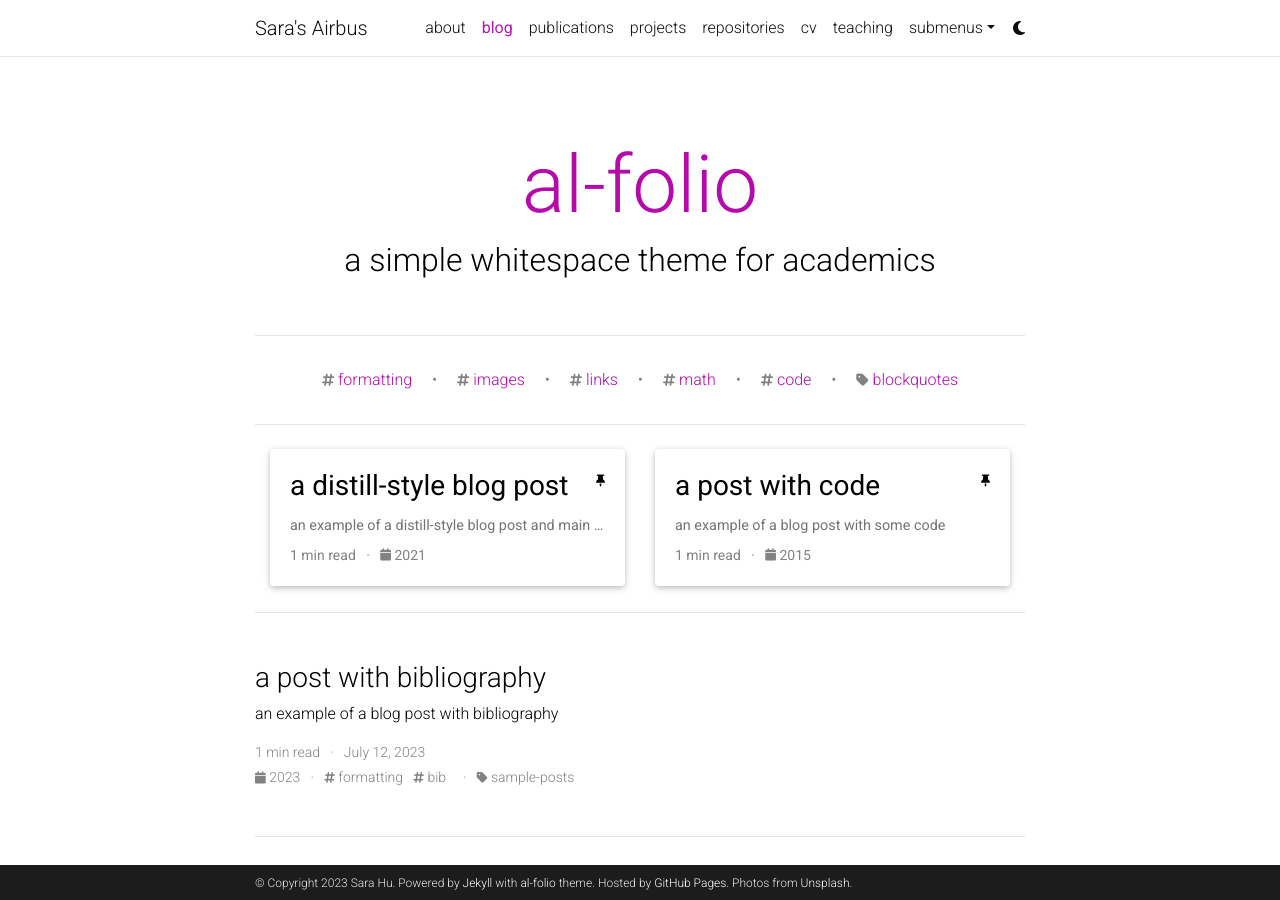
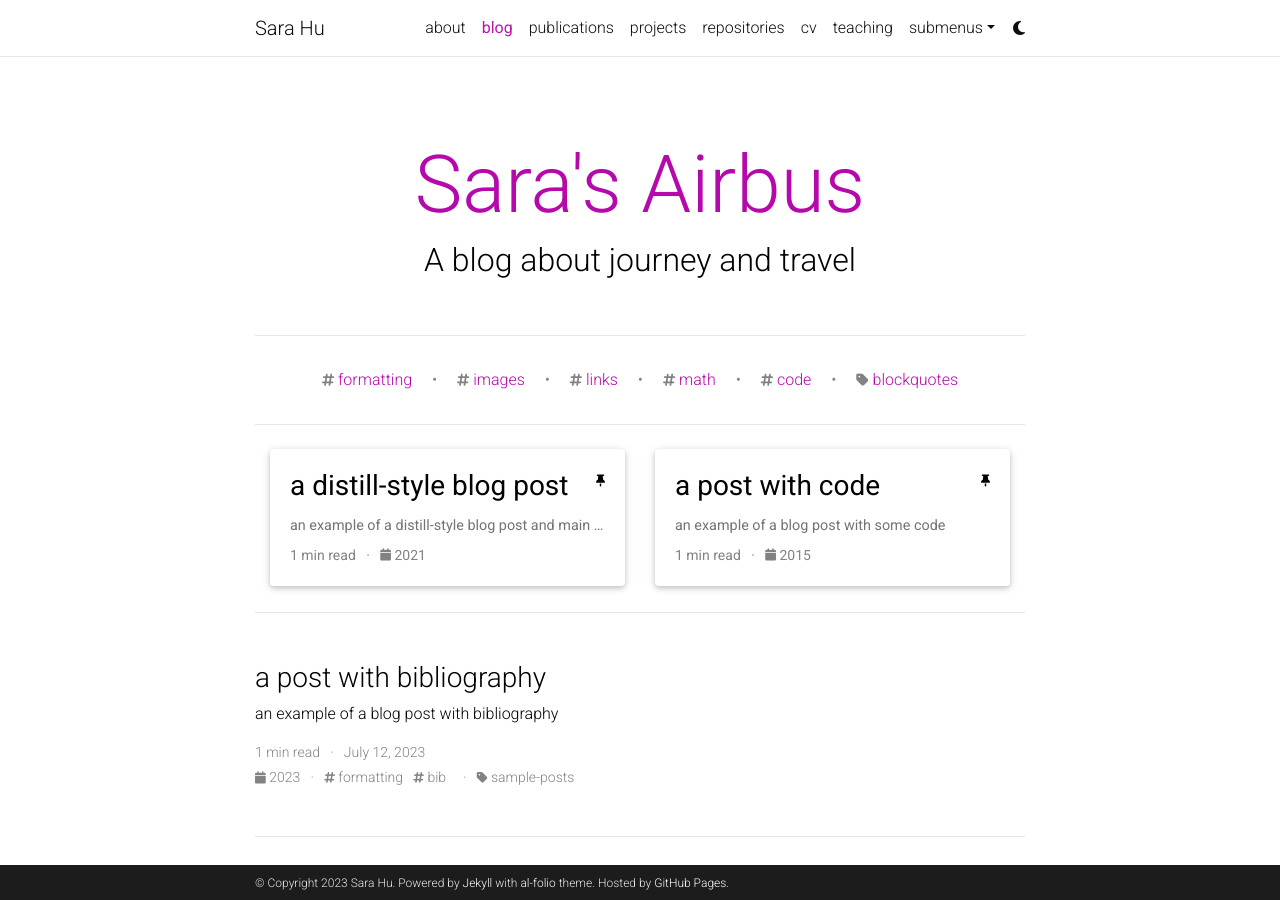
Before and after one commit to hu921/hu921.jeykll, a Jekyll site: the page built from blog/index.html, in a window 1280 px wide and 900 px high. Built offline with Jekyll 4.4.1, drawn with Linux system fonts in a browser that asks for light colours; the list of posts is cut into pages by our own code; comment, search, counter and statistics services are not loaded; a style sheet for code colours, icons or effects is not loaded.

Commit message:
Update _config.yml
change title, names

```diff
--- a/_config.yml
+++ b/_config.yml
@@ -2,7 +2,7 @@
 # Site settings
 # -----------------------------------------------------------------------------
 
-title: Sara's Airbus # the website title (if blank, full name will be used instead)
+title: Sara Hu # the website title (if blank, full name will be used instead)
 first_name: Sara
 # middle_name:
 last_name: Hu
@@ -12,14 +12,14 @@
 footer_text: >
   Powered by <a href="https://jekyllrb.com/" target="_blank">Jekyll</a> with <a href="https://github.com/alshedivat/al-folio">al-folio</a> theme.
   Hosted by <a href="https://pages.github.com/" target="_blank">GitHub Pages</a>.
-  Photos from <a href="https://unsplash.com" target="_blank">Unsplash</a>.
+# Photos from <a href="https://unsplash.com" target="_blank">Unsplash</a>.
 keywords: jekyll, jekyll-theme, academic-website, portfolio-website  # add your own keywords or leave empty
 
 lang: en # the language of your site (for example: en, fr, cn, ru, etc.)
 icon: ⚛️  # the emoji used as the favicon (alternatively, provide image name in /assets/img/)
 
 url: https://hu921.github.io # the base hostname & protocol for your site
-baseurl: # the subpath of your site, e.g. /blog/
+baseurl: /blog/ # the subpath of your site, e.g. /blog/
 last_updated: false # set to true if you want to display last updated in the footer
 impressum_path:  # set to path to include impressum link in the footer, use the same path as permalink in a page, helps to conform with EU GDPR
 
@@ -71,11 +71,11 @@
 # Social integration
 # -----------------------------------------------------------------------------
 
-github_username: # your GitHub user name
+github_username: hu921 # your GitHub user name
 gitlab_username: # your GitLab user name
-twitter_username: # your Twitter handle
+twitter_username: LittleSaraHu # your Twitter handle
 mastodon_username: # your mastodon instance+username in the format instance.tld/@username
-linkedin_username: # your LinkedIn user name
+linkedin_username: husara # your LinkedIn user name
 telegram_username: # your Telegram user name
 scholar_userid: # your Google Scholar ID
 semanticscholar_id: # your Semantic Scholar ID
@@ -123,9 +123,9 @@
 # Blog
 # -----------------------------------------------------------------------------
 
-blog_name: al-folio # blog_name will be displayed in your blog page
+blog_name: Sara's Airbus # blog_name will be displayed in your blog page
 blog_nav_title: blog # your blog must have a title for it to be displayed in the nav bar
-blog_description: a simple whitespace theme for academics
+blog_description: A blog about journey and travel
 permalink: /blog/:year/:title/
 
 # Pagination
```
